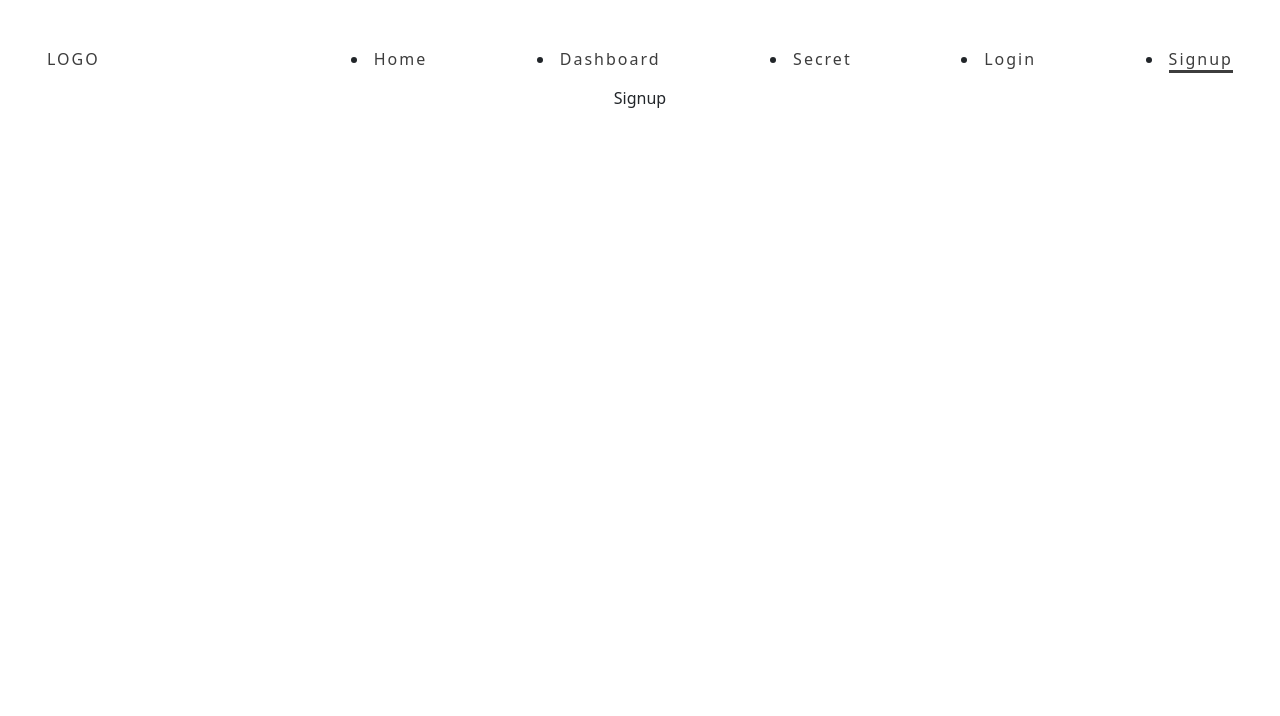
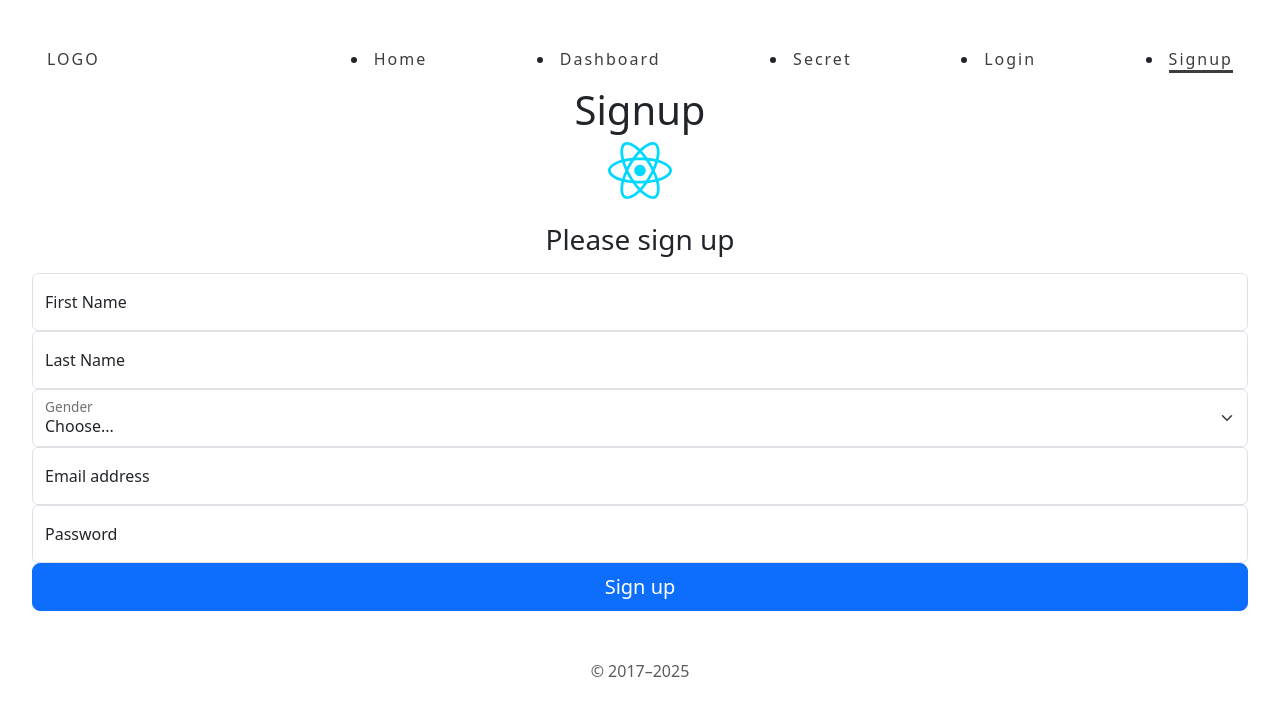
Before and after one commit to jesualujan/FrontendAvanzado_37_WEB_A, a React (Vite) app in the folder 03.ReactAuth/: page /signup in a window 1280 px wide. Shown: the top 716 px of the page. Built offline with nearby package versions, Linux system fonts and the light colour scheme.

Commit message:
✨ creación del formulario de signup

```diff
--- a/03.ReactAuth/src/Pages/Signup.jsx
+++ b/03.ReactAuth/src/Pages/Signup.jsx
@@ -1,8 +1,86 @@
-import React from 'react'
+import reactLogo from '../../src/assets/react.svg'
 
 const Signup = () => {
   return (
-    <div>Signup</div>
+   <>
+     <h1>Signup</h1>
+    <main className='form-signin w-100 m-auto'>
+      <form>
+        <img className='mb-4' src={reactLogo} alt='' width='72' height='57' />
+        <h1 className='h3 mb-3 fw-normal'>Please sign up</h1>
+
+        <div className='form-floating'>
+          <input
+            type='text'
+            className='form-control'
+            id='first_name'
+            name='first_name'
+            value=''
+            onChange={() => {}}
+            placeholder='John'
+          />
+          <label htmlFor='first_name'>First Name</label>
+        </div>
+
+        <div className='form-floating'>
+          <input
+            type='text'
+            className='form-control'
+            id='last_name'
+            name='last_name'
+            value=''
+            onChange={() => {}}
+            placeholder='Doe'
+          />
+          <label htmlFor='last_name'>Last Name</label>
+        </div>
+
+        <div className='form-floating'>
+          <select
+            className='form-select'
+            id='gender'
+            name='gender'
+            value=''
+            onChange={() => {}}
+          >
+            <option value=''>Choose...</option>
+            <option value='M'>Male</option>
+            <option value='F'>Female</option>
+          </select>
+          <label htmlFor='gender'>Gender</label>
+        </div>
+
+        <div className='form-floating'>
+          <input
+            type='email'
+            className='form-control'
+            id='email'
+            name='email'
+            value=''
+            onChange={() => {}}
+            placeholder='name@example.com'
+          />
+          <label htmlFor='email'>Email address</label>
+        </div>
+
+        <div className='form-floating'>
+          <input
+            type='password'
+            className='form-control'
+            id='password'
+            name='password'
+            value=''
+            onChange={() => {}}
+            placeholder='Password'
+          />
+          <label htmlFor='password'>Password</label>
+        </div>
+
+        <button className='w-100 btn btn-lg btn-primary' type='submit'>Sign up</button>
+        <p className='mt-5 mb-3 text-muted'>© 2017–2025</p>
+      </form>
+    </main>
+   </>
   )
 }
 
```
